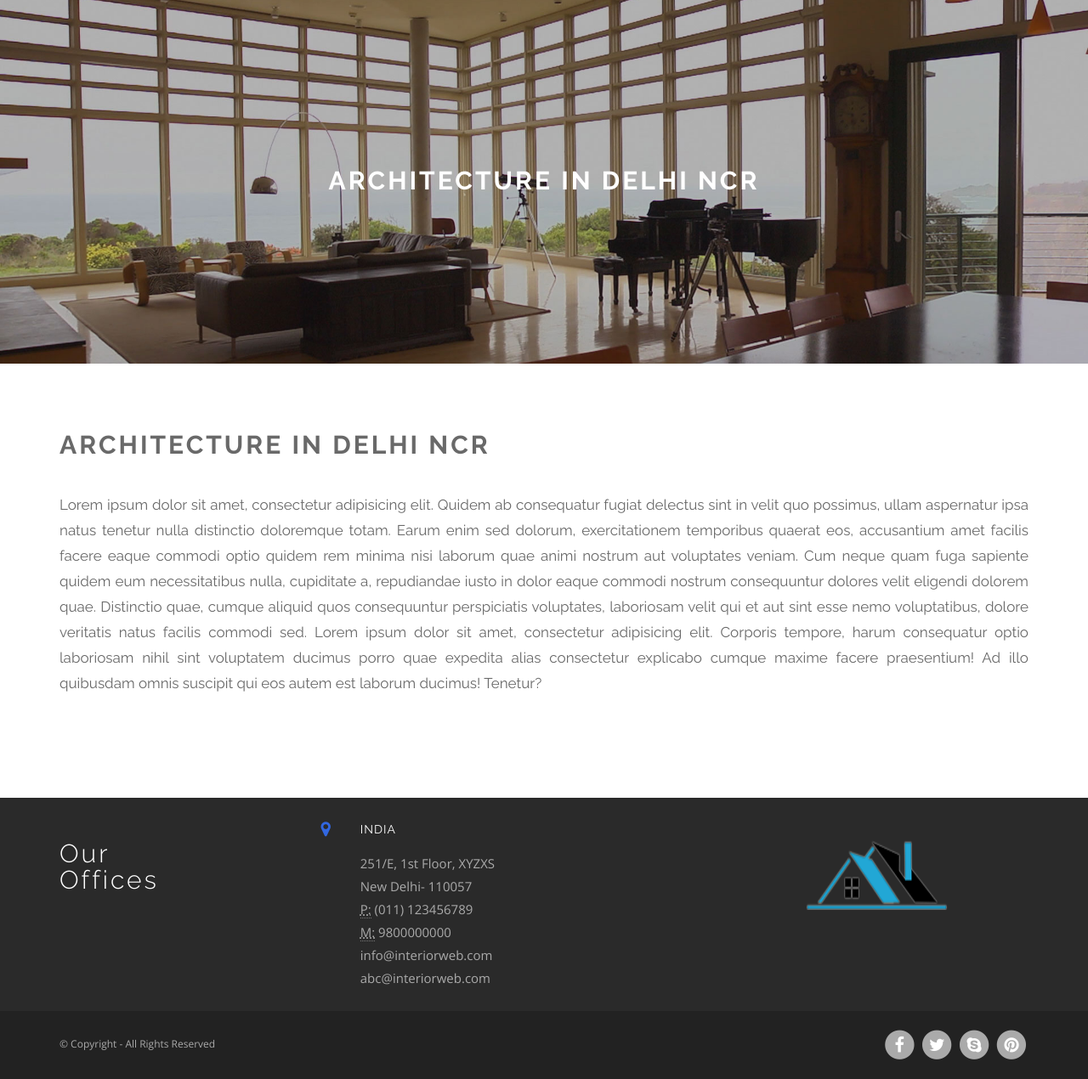
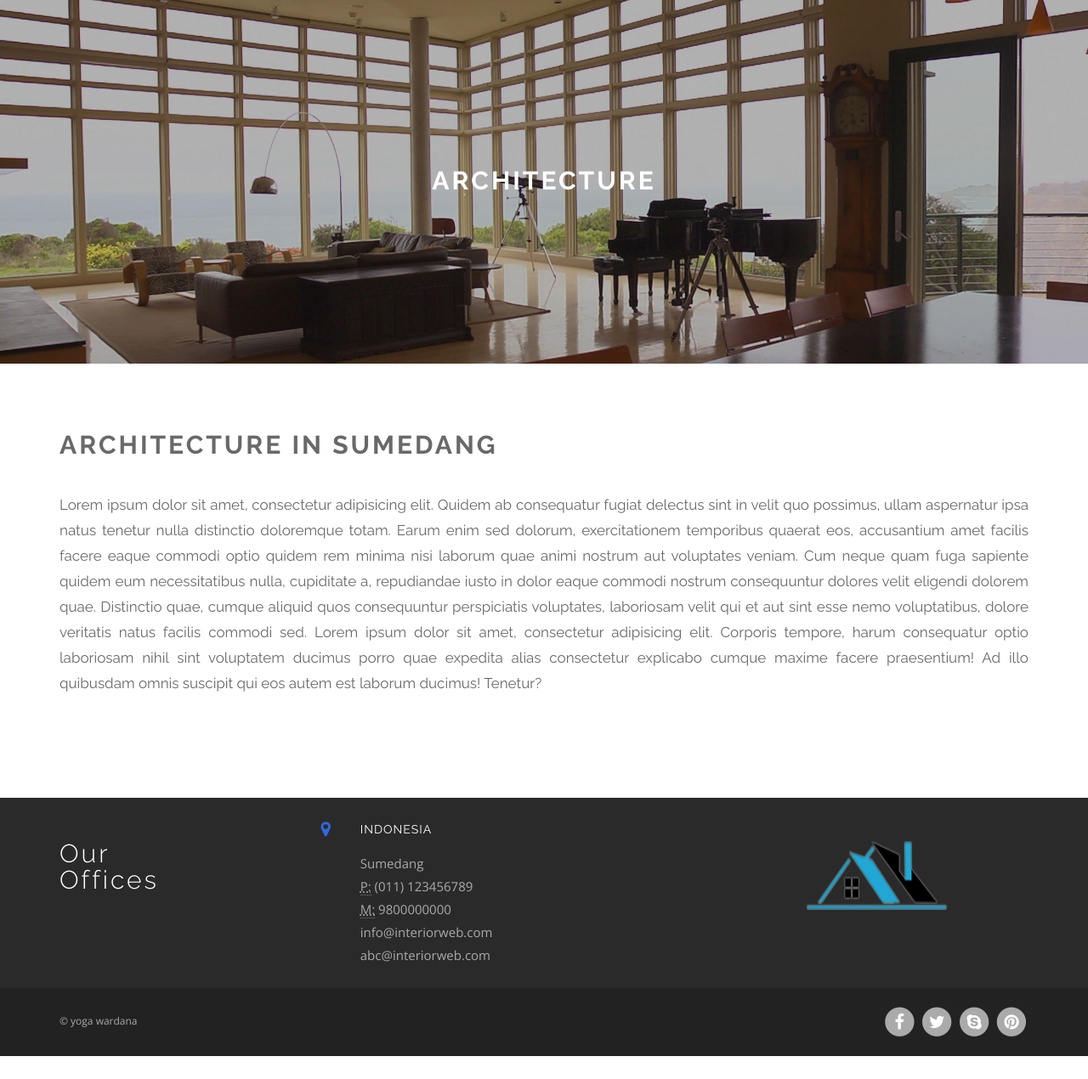
Before and after one commit to yowgaw/portofolio, a plain HTML site: page architect.html in a window 1280 px wide. Shown: the part 121-1391 px from the top of the page at 85% size. After the commit the page ends 1364 px from the top, so only its background shows below. Drawn offline with nearby package versions, Linux system fonts and the light colour scheme; files whose address does not match are found by name.

Commit message:
Sedikit perubahan

```diff
--- a/architect.html
+++ b/architect.html
@@ -104,7 +104,7 @@
 <!-- Header Background Parallax Image -->
         <div id="archi">
             <div class="head-title">
-                <h2>Architecture in Delhi NCR</h2>
+                <h2>Architecture</h2>
             </div>
         </div>
         <!-- End Header Background Parallax Image -->
@@ -117,7 +117,7 @@
                 <div class="row">
                     <div class="col-md-12 about-caption">
                         <div class="general-title">
-                            <h2>Architecture in Delhi NCR</h2>
+                            <h2>Architecture in Sumedang</h2>
                             <div class="space-bottom-2x"></div>
                         </div>
                             <p>
@@ -167,11 +167,10 @@
                             <i class="fa fa-map-marker fa-lg"></i>
                         </div>
                         <div class="col-sm-11">
-                            <strong>India</strong>
+                            <strong>Indonesia</strong>
                             <div class="f-space"></div>
                            <address>
-                                251/E, 1st Floor, XYZXS<br>
-                                New Delhi- 110057           <br>
+                               Sumedang           <br>
                                 <abbr title="Phone">P:</abbr> (011) 123456789 <br/>
                                 <abbr title="Phone">M:</abbr> 9800000000 <br/>
                                 info@interiorweb.com<br/>
@@ -196,7 +195,7 @@
                 <div class="row">
                     <!-- Copyright -->
                     <div class="col-sm-6 col-md-6 f-copyright">
-                        <span>© Copyright  - All Rights Reserved</span>
+                        <span>© yoga wardana</span>
                     </div>
                     <div class="col-sm-6 col-md-6">
                         <!-- Social Icons -->
```
Also changed, not shown: about.html (+3 -4 lines), contact.html (+3 -4 lines), index.html (+1 -1 lines), luxury.html (+3 -4 lines), officefurniture.html (+3 -4 lines), projectman.html (+3 -4 lines), resident.html (+3 -4 lines), servicesingle.html (+3 -4 lines), turnkeyproject.html (+3 -4 lines).
